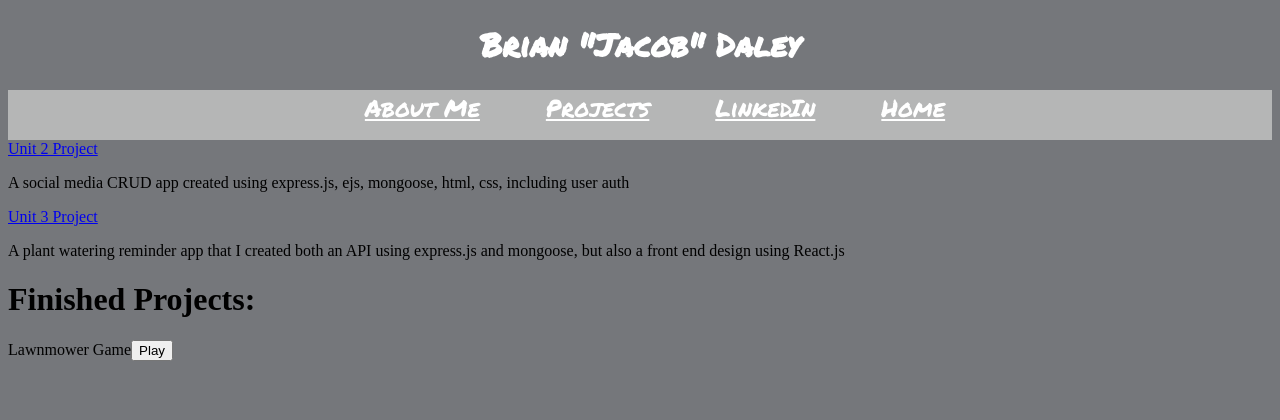
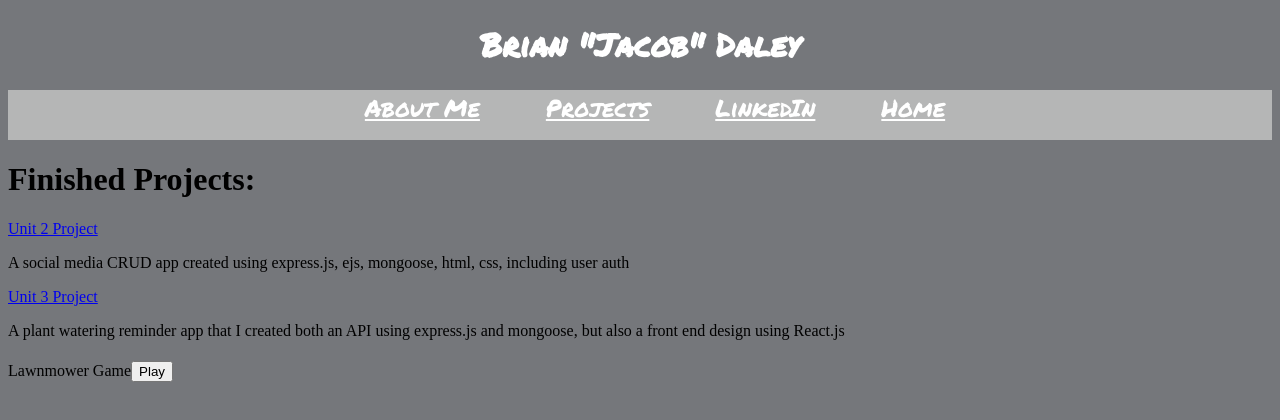
Before and after one commit to JacobDaley25/Personal-Projects, a plain HTML site: page index.html in a window 1280 px wide. Both pictures are taken after a click on the link "Projects". Drawn offline with nearby package versions, Linux system fonts and the light colour scheme.

Commit message:
Add files via upload

```diff
--- a/app.js
+++ b/app.js
@@ -175,7 +175,7 @@ $(() => {
     $shopSquare.css('margin-left', '53px')
     $shopSquare.css('bottom', '300px')
 
-    $projectH1.text('Finished Projects:')
+
     $projectP.text('Lawnmower Game')
     $projectDiv.append($projectH1)
     $projectDiv.append($projectP)
--- a/index.html
+++ b/index.html
@@ -28,6 +28,7 @@
   <body>
   <div class='flex-main'>
   <div class='project-div'>
+    <h1>Finished Projects:</h1>
     <a href='https://theflowerbed.herokuapp.com/sessions/new'>Unit 2 Project </a>
     <p>A social media CRUD app created using express.js, ejs, mongoose, html, css, including user auth</p>
     <a href='https://plant20water.herokuapp.com'>Unit 3 Project</a>
```
